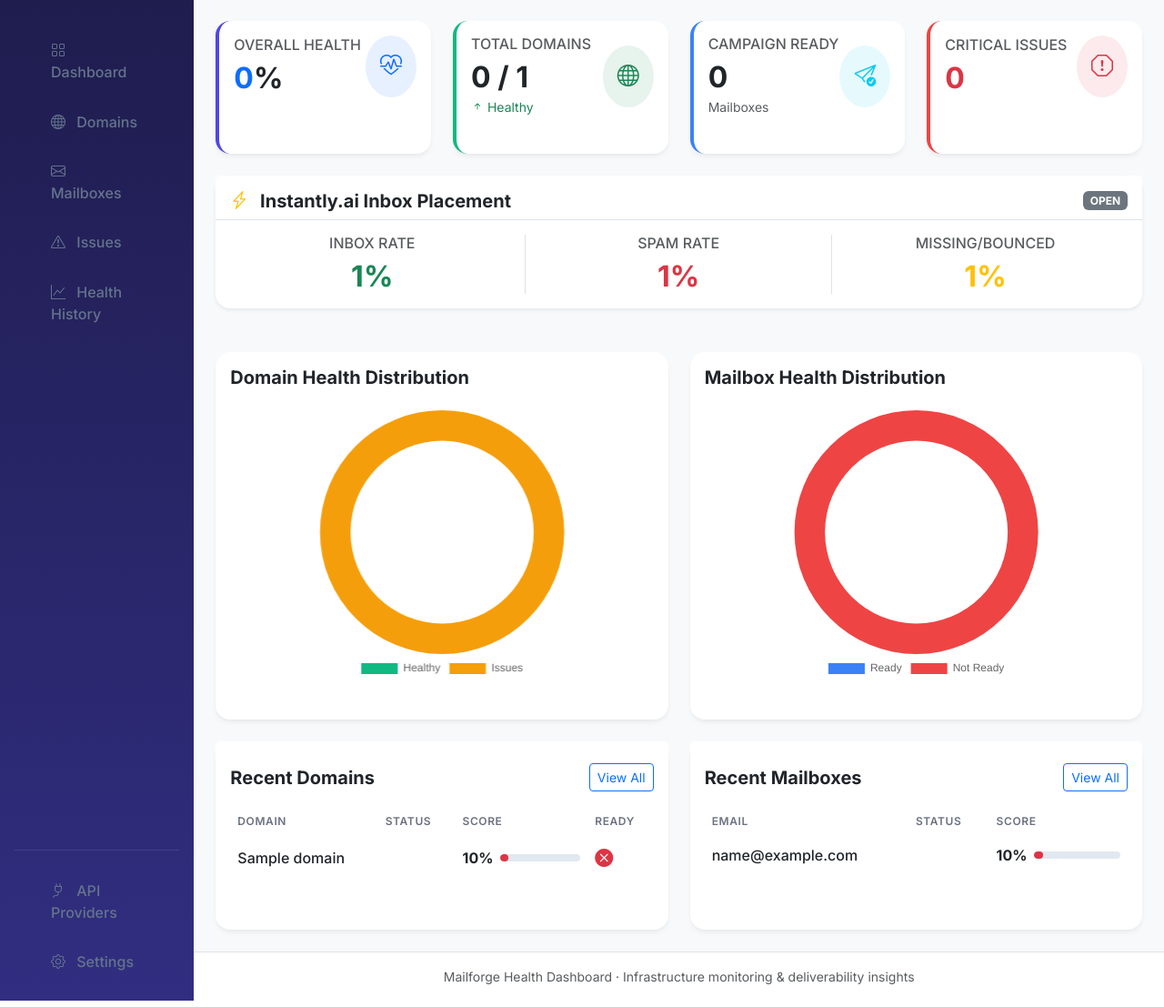
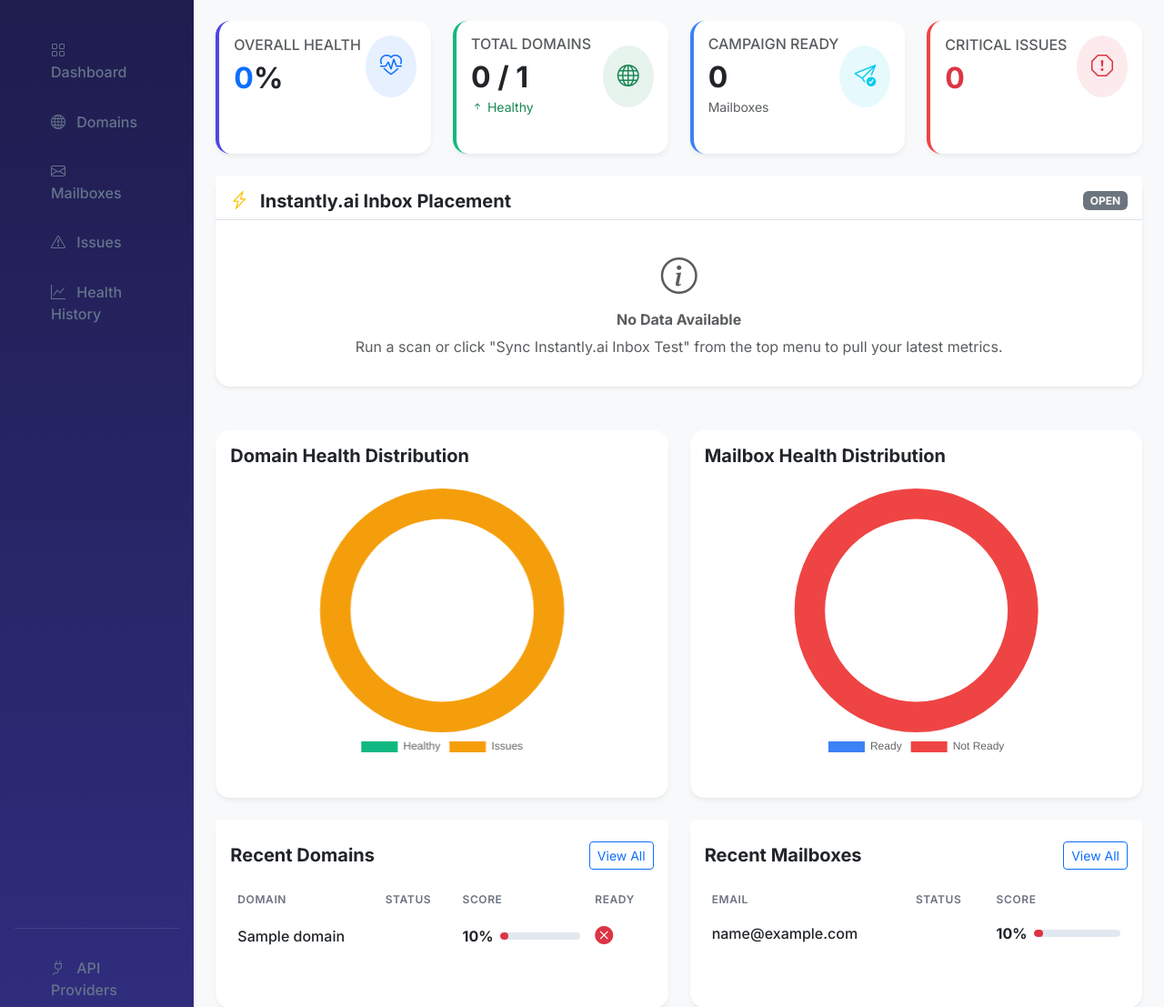
Before and after one commit to mianammaz-lang/Mailforge, a Python web app: template templates/dashboard.html in a window 1280 px wide. Shown: the part 72-1179 px from the top of the page at 91% size. Run offline with Jinja, Linux system fonts and the light colour scheme; the template is opened without the code that fills it: most values are stand-ins (such as "Sample title", 1, 10 or a date in 2020).

Commit message:
Fix Instantly UI to always show block and explain missing test results

```diff
--- a/templates/dashboard.html
+++ b/templates/dashboard.html
@@ -67,15 +67,19 @@
     </div>
 </div>
 
-{% if instantly_test %}
 <div class="row mb-4">
     <div class="col-12">
         <div class="card bg-white border-0 shadow-sm">
             <div class="card-header bg-white border-bottom pt-3 pb-2 d-flex justify-content-between align-items-center">
                 <h5 class="fw-bold mb-0"><i class="bi bi-lightning-charge text-warning me-2"></i> Instantly.ai Inbox Placement</h5>
+                {% if instantly_test %}
                 <span class="badge bg-{{ 'success' if instantly_test.status == 'COMPLETED' else 'secondary' }}">{{ instantly_test.status }}</span>
+                {% else %}
+                <span class="badge bg-secondary">NOT SYNCED</span>
+                {% endif %}
             </div>
             <div class="card-body">
+                {% if instantly_test and instantly_test.status == 'COMPLETED' %}
                 <div class="row text-center">
                     <div class="col-md-4 border-end">
                         <h6 class="text-muted text-uppercase mb-2">Inbox Rate</h6>
@@ -90,11 +94,23 @@
                         <h2 class="mb-0 fw-bold text-warning">{{ instantly_test.missing_percentage|default(0)|round(1) }}%</h2>
                     </div>
                 </div>
+                {% elif instantly_test and instantly_test.status == 'FAILED' %}
+                <div class="text-center py-3">
+                    <i class="bi bi-exclamation-triangle text-warning fs-1 mb-2 d-block"></i>
+                    <h6 class="fw-bold">No Inbox Placement Tests Found</h6>
+                    <p class="text-muted mb-0">You must run an Inbox Placement test in your Instantly dashboard first. Once finished, click "Sync Instantly.ai Inbox Test" from the scan menu.</p>
+                </div>
+                {% else %}
+                <div class="text-center py-3">
+                    <i class="bi bi-info-circle text-muted fs-1 mb-2 d-block"></i>
+                    <h6 class="fw-bold text-muted">No Data Available</h6>
+                    <p class="text-muted mb-0">Run a scan or click "Sync Instantly.ai Inbox Test" from the top menu to pull your latest metrics.</p>
+                </div>
+                {% endif %}
             </div>
         </div>
     </div>
 </div>
-{% endif %}
 
 <div class="row mb-4">
     <div class="col-md-6">
```
Also changed, not shown: services/scanner.py (+12 -12 lines).
